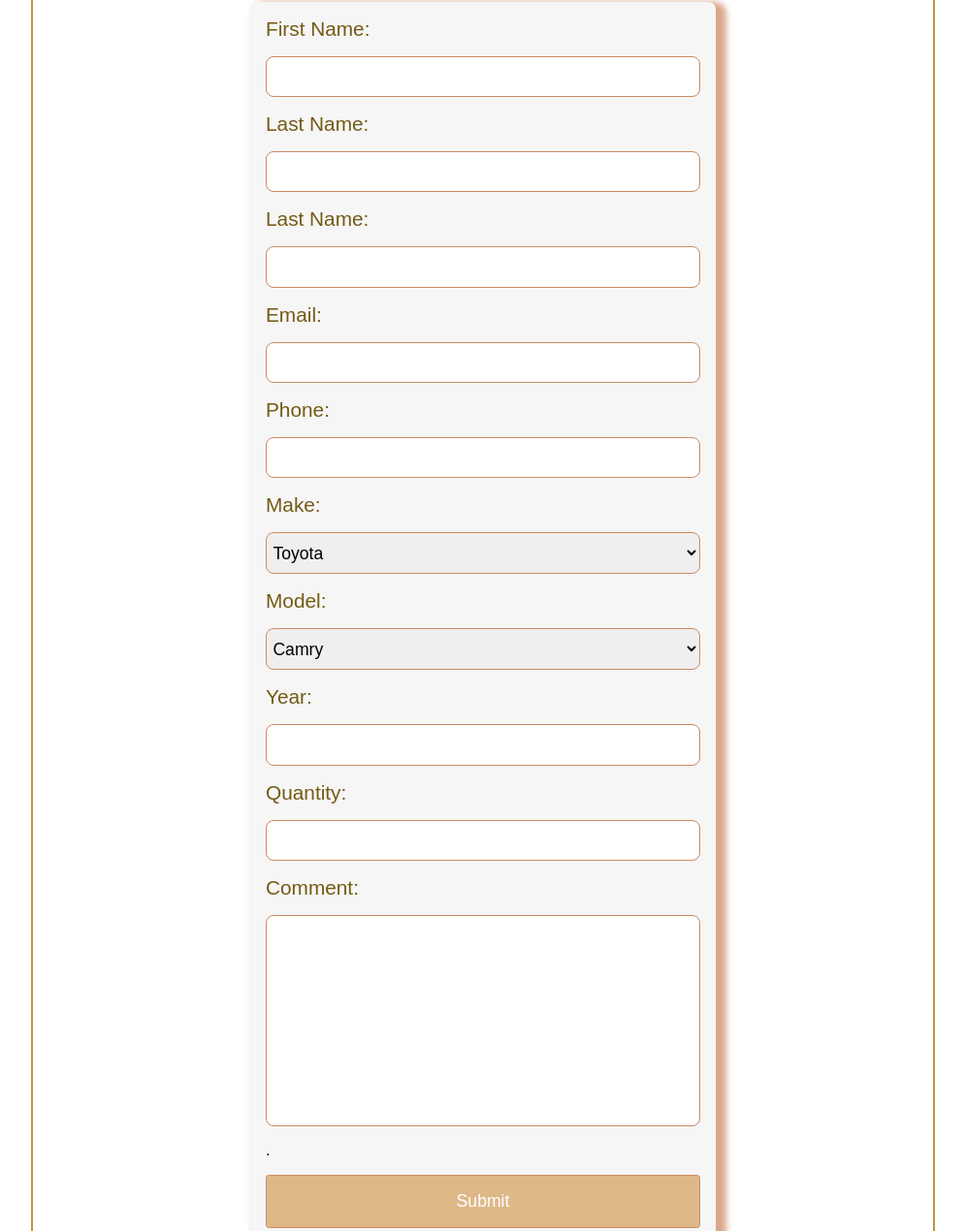
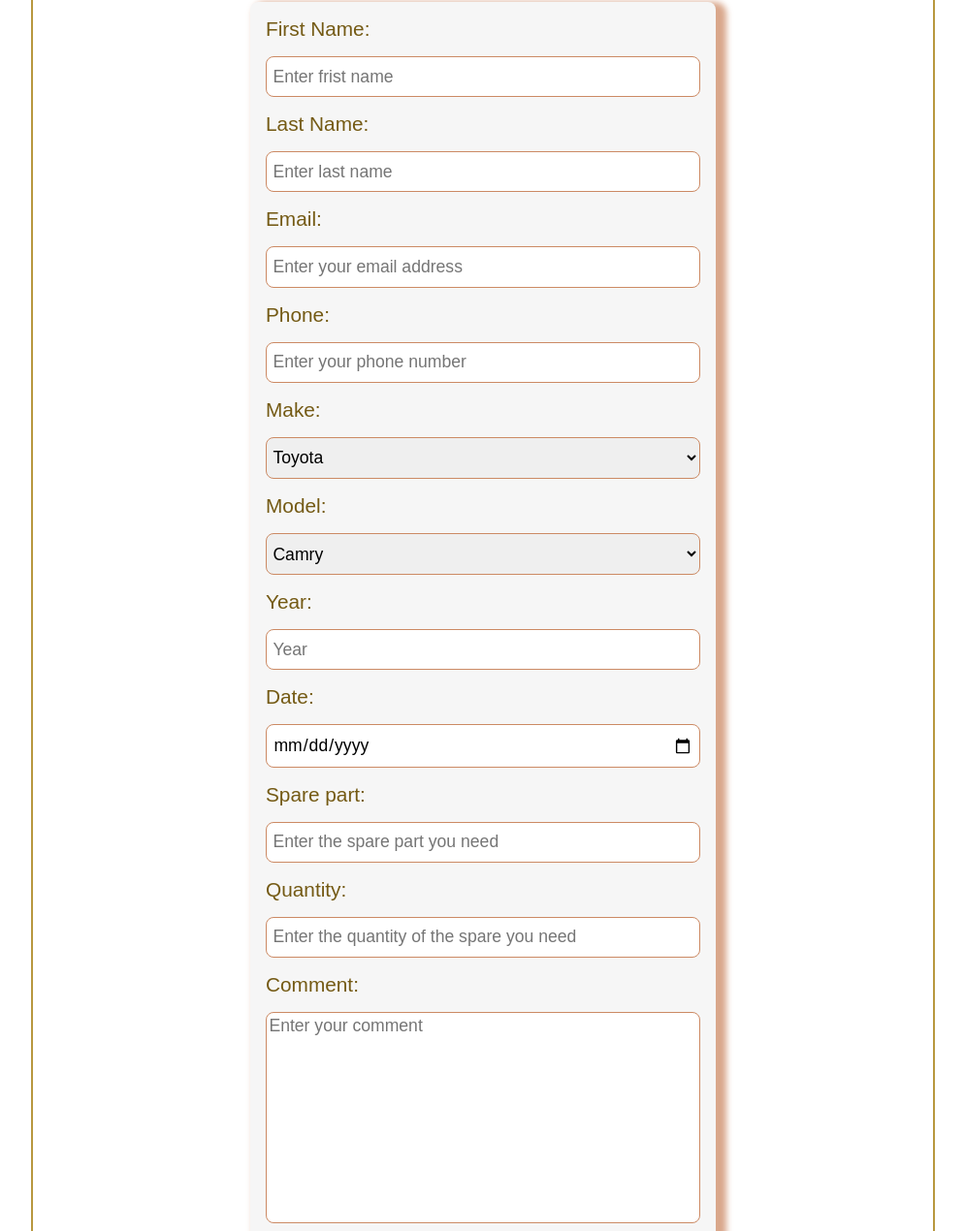
Before and after one commit to Malek-O/form, a plain HTML site: page index.html in a window 1280 px wide. Shown: the part 149-1419 px from the top of the page at 97% size, without its empty margins (142-1137 px from the left). Drawn offline with Linux system fonts and the light colour scheme.

Commit message:
chore: add placeholders

```diff
--- a/index.html
+++ b/index.html
@@ -16,33 +16,35 @@
 
         <form>
             <label for="fname">First Name:</label>
-            <input type="text" id="fname">
+            <input placeholder="Enter frist name" type="text" id="fname">
             <label for="lname">Last Name:</label>
-            <input type="text" id="lname">
-            <label for="lname">Last Name:</label>
-            <input type="text" id="lname">
+            <input placeholder="Enter last name" type="text" id="lname">
             <label for="Email">Email:</label>
-            <input type="text" id="Email">
+            <input placeholder="Enter your email address" type="text" id="Email">
             <label for="phone">Phone:</label>
-            <input type="tel" id="phone">
-            <label for="Make">Make:</label>
+            <input placeholder="Enter your phone number" type="tel" id="phone">
+            <label placeholder="Make" for="Make">Make:</label>
             <select name="" id="Make">
                 <option value="Toyota">Toyota</option>
                 <option value="Ford">Ford</option>
                 <option value="Honda">Honda</option>
             </select>
-            <label for="Model">Model:</label>
+            <label placeholder="Model" for="Model">Model:</label>
             <select name="" id="Model">
                 <option value="Toyota">Camry</option>
                 <option value="Ford">Mustang</option>
                 <option value="Honda">Accord</option>
             </select>
             <label for="Make">Year:</label>
-            <input type="text" id="phone">
+            <input type="text" placeholder="Year" id="phone">
+            <label for="Date">Date:</label>
+            <input type="date" id="Date">
+            <label for="Spare">Spare part:</label>
+            <input placeholder="Enter the spare part you need" type="text" id="Spare">
             <label for="Quantity">Quantity:</label>
-            <input type="number" id="Quantity">
+            <input placeholder="Enter the quantity of the spare you need" type="number" id="Quantity">
             <label for="Comment">Comment:</label>
-            <textarea re name="" id="Comment" cols="30" rows="10"></textarea>.
+            <textarea placeholder="Enter your comment" name="" id="Comment" cols="30" rows="10"></textarea>.
             <button>Submit</button>
         </form>
 
```
